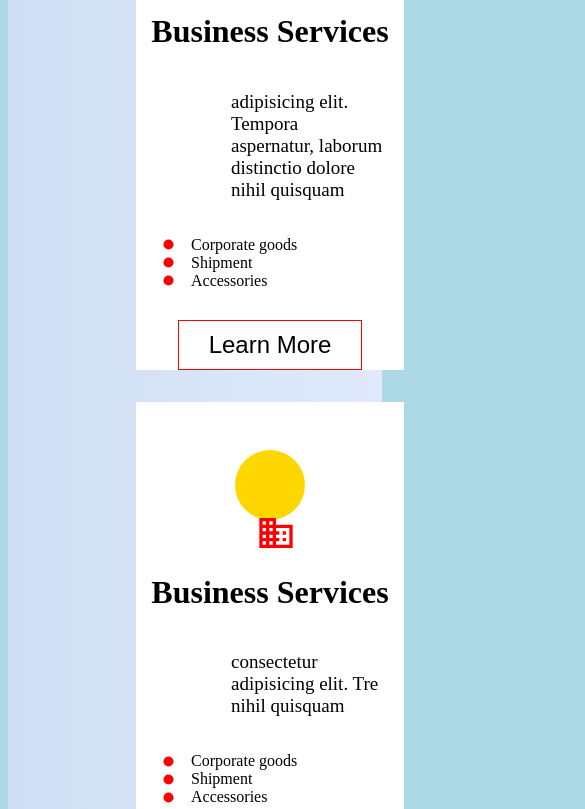
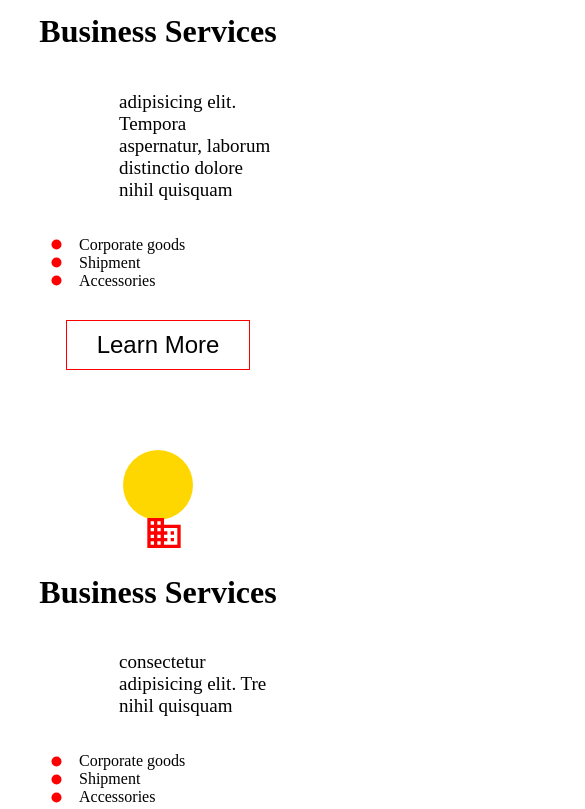
Before and after one commit to akhtaralikhandev/website2, a React app: page / in a window 390 px wide. Shown: the part 1099-1908 px from the top of the page, 585 px wide, since content can reach past the window. Built offline with nearby package versions, Linux system fonts and the light colour scheme.

Commit message:
Update index.css

```diff
--- a/src/website3/index.css
+++ b/src/website3/index.css
@@ -1,16 +1,9 @@
-.wrapper {
-  background: #e0eafc; /* fallback for old browsers */
-  background: -webkit-linear-gradient(
-    to right,
-    #cfdef3,
-    #e0eafc
-  ); /* Chrome 10-25, Safari 5.1-6 */
-  background: linear-gradient(
-    to right,
-    #cfdef3,
-    #e0eafc
-  ); /* W3C, IE 10+/ Edge, Firefox 16+, Chrome 26+, Opera 12+, Safari 7+ */
-  /* W3C, IE 10+/ Edge, Firefox 16+, Chrome 26+, Opera 12+, Safari 7+ */
+/* * {
+  padding: 0;
+  margin: 0;
+} */
+body {
+  background-color: white;
 }
 li {
   position: relative;
@@ -26,7 +19,7 @@ li::after {
   height: 2px;
   bottom: 0;
   left: 0;
-  background-color: #0087ca;
+  background-color: #b6bcbe;
   transform-origin: bottom right;
   transition: transform 0.25s ease-out;
 }
@@ -439,10 +432,10 @@ button {
   /* padding-right: 3em; */
 }
 @media only screen and (max-width: 800px) {
-  body {
-    background-color: lightblue;
+  .wrapper {
+    max-width: 400px;
+    overflow-x: hidden;
   }
-
   .menuicon {
     display: block;
   }
@@ -460,6 +453,8 @@ button {
   .cards {
     flex-direction: column;
     width: 300px;
+    padding-left: 0;
+    margin-left: 0;
     /* height: 500px; */
   }
   .part4 {
```
